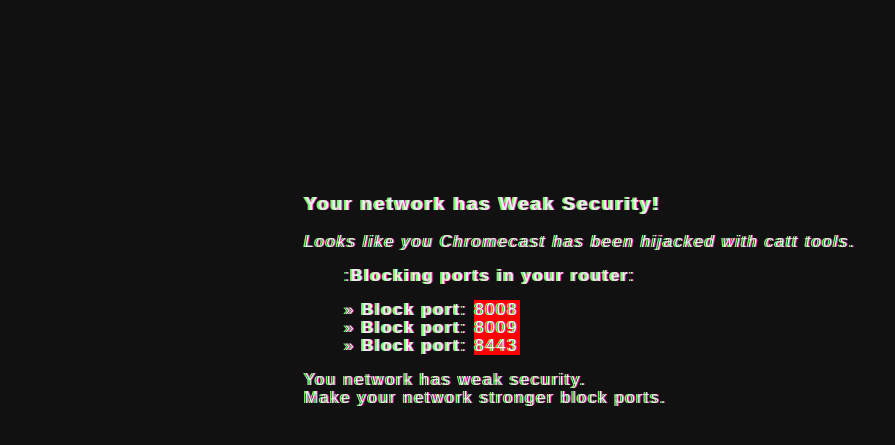
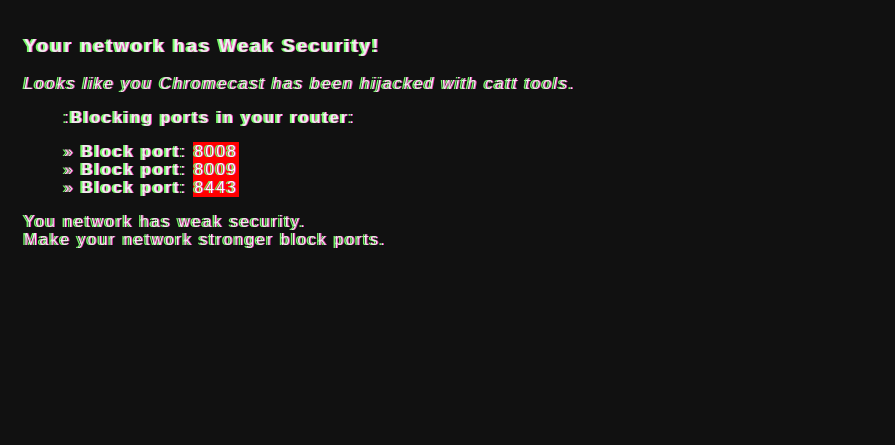
Before and after one commit to nixtondev/nixtondev.github.io, a PHP site: page /security/hijack.html in a window 1280 px wide. Shown: the top 445 px of the page, without its empty margins (0-895 px from the left). Run offline with PHP 8.4, Linux system fonts and the light colour scheme.

Commit message:
Add files via upload

```diff
--- a/security/hero.css
+++ b/security/hero.css
@@ -37,16 +37,6 @@ ul {
   list-style: none;
 }
 
-#main {
-  width: 100%;
-}
-
-.hero {
-  float: right;
-  margin-right: 400px;
-  margin-top: 150px;
-}
-
 .port {
   padding: 1px;
   background-color: red;
```
